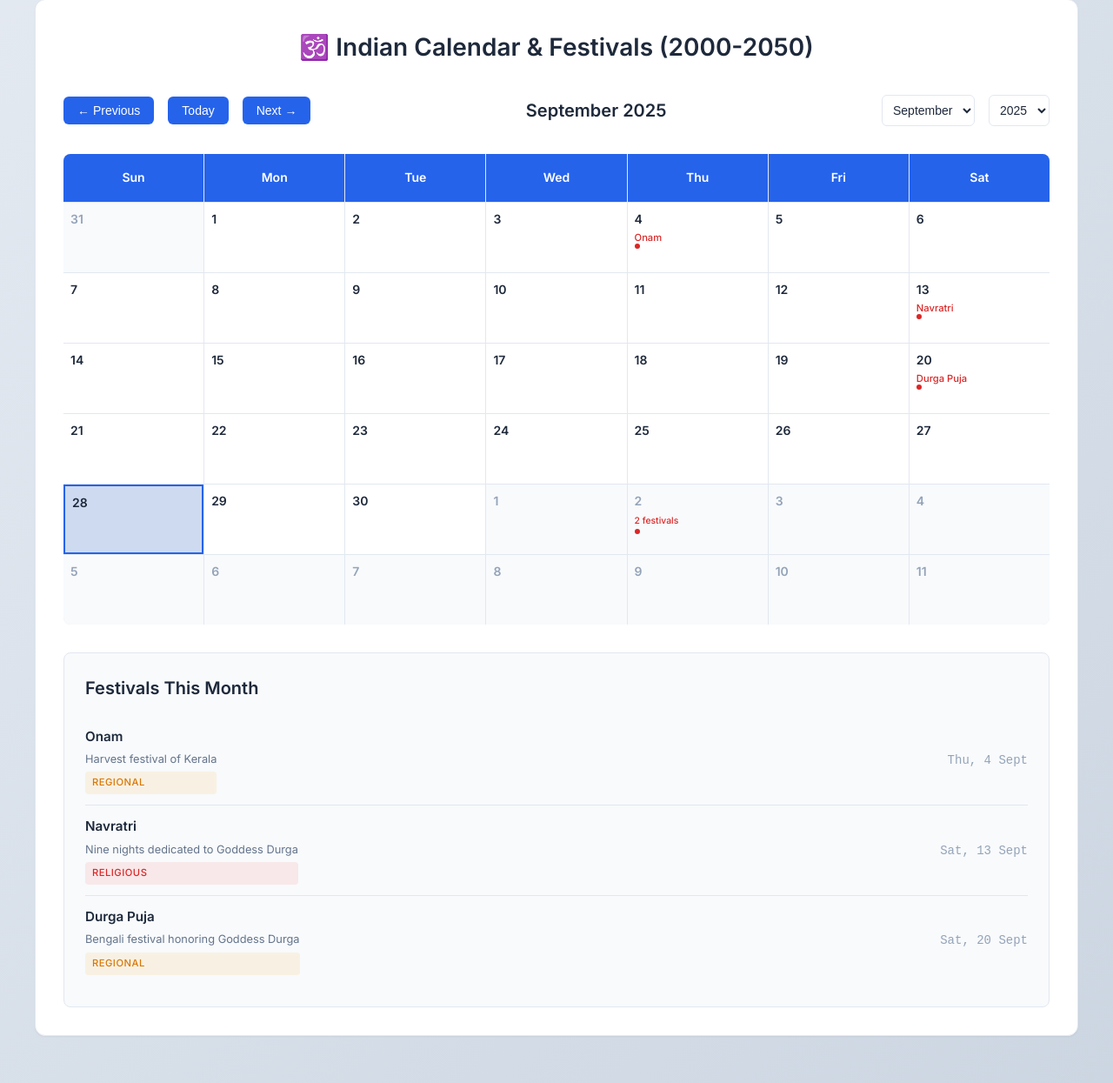
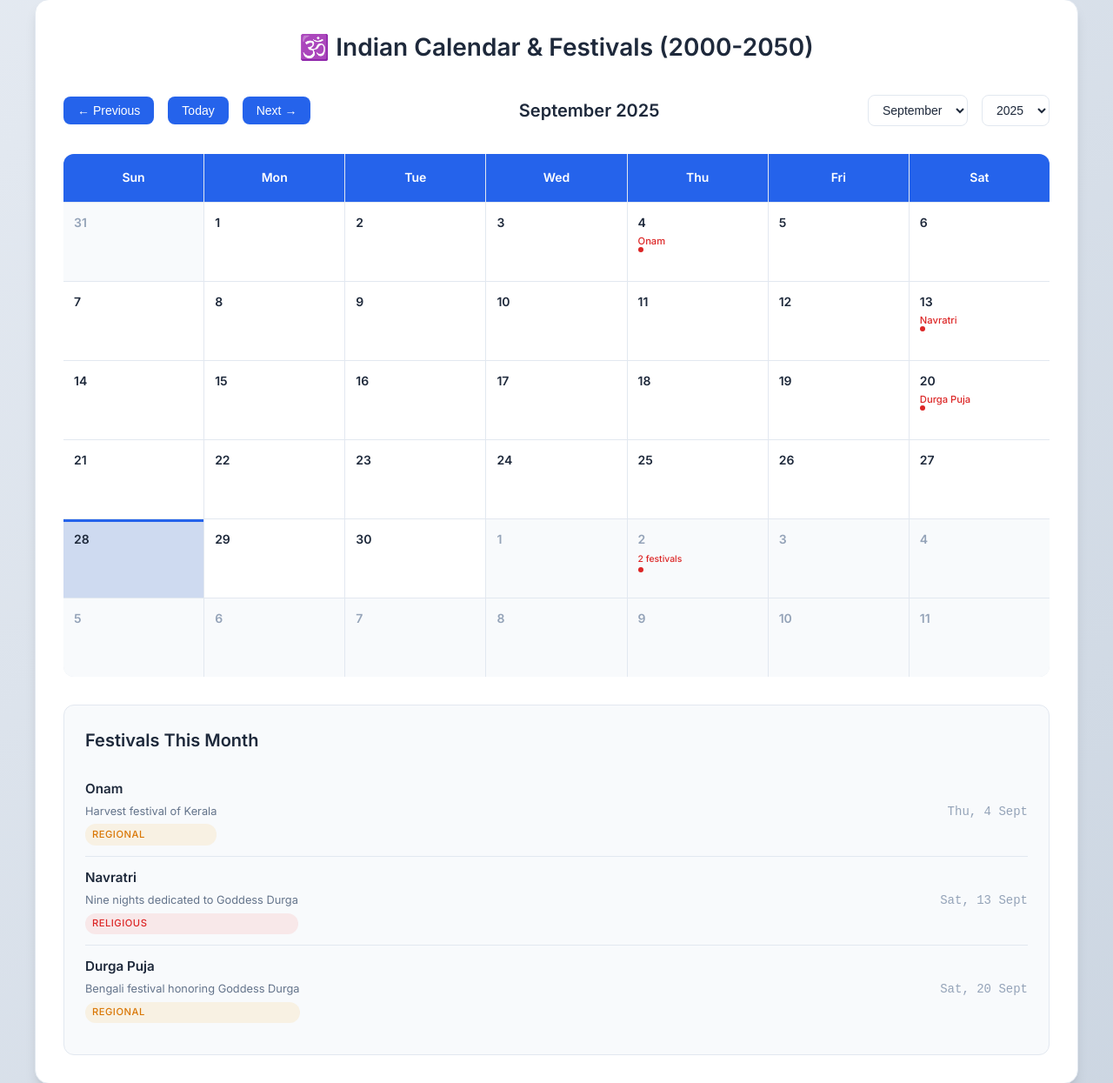
Before and after one commit to ashwanisinghel/KeepScreenAwake, a plain HTML site: page index.html in a window 1280 px wide. Shown: the part 2321-3566 px from the top of the page at 87% size. Drawn offline with Linux system fonts and the light colour scheme.

Commit message:
redesign calender

```diff
--- a/css/tools/indian-calendar.css
+++ b/css/tools/indian-calendar.css
@@ -2,12 +2,12 @@
 .indian-calendar {
     background: var(--card-background);
     border: 1px solid var(--border-color);
-    border-radius: 12px;
+    border-radius: 16px;
     padding: 2rem;
     margin: 2rem 1rem;
     max-width: 1200px;
     width: 100%;
-    box-shadow: var(--shadow-sm);
+    box-shadow: var(--shadow-lg);
 }
 
 .indian-calendar h2 {
@@ -42,14 +42,16 @@
     background: var(--primary-color);
     color: white;
     border: none;
-    border-radius: 6px;
+    border-radius: 8px;
     cursor: pointer;
     font-size: 0.875rem;
-    transition: background-color 0.2s ease;
+    font-weight: 500;
+    transition: all 0.2s ease;
 }
 
 .calendar-nav button:hover {
     background: #1d4ed8;
+    transform: translateY(-1px);
 }
 
 .calendar-nav button:disabled {
@@ -73,12 +75,18 @@
 }
 
 .calendar-selectors select {
-    padding: 0.5rem;
+    padding: 0.5rem 0.75rem;
     border: 1px solid var(--border-color);
-    border-radius: 6px;
+    border-radius: 8px;
     background: var(--card-background);
     color: var(--text-primary);
     font-size: 0.875rem;
+    transition: border-color 0.2s ease;
+}
+
+.calendar-selectors select:focus {
+    outline: none;
+    border-color: var(--primary-color);
 }
 
 .calendar-grid {
@@ -86,7 +94,7 @@
     grid-template-columns: repeat(7, 1fr);
     gap: 1px;
     background: var(--border-color);
-    border-radius: 8px;
+    border-radius: 12px;
     overflow: hidden;
     margin-bottom: 2rem;
 }
@@ -102,8 +110,8 @@
 
 .calendar-day {
     background: var(--card-background);
-    min-height: 80px;
-    padding: 0.5rem;
+    min-height: 90px;
+    padding: 0.75rem;
     display: flex;
     flex-direction: column;
     position: relative;
@@ -122,11 +130,21 @@
 
 .calendar-day.today {
     background: rgba(37, 99, 235, 0.1);
-    border: 2px solid var(--primary-color);
+    position: relative;
+}
+
+.calendar-day.today::before {
+    content: '';
+    position: absolute;
+    top: 0;
+    left: 0;
+    right: 0;
+    height: 3px;
+    background: var(--primary-color);
 }
 
 .calendar-day.selected {
-    background: rgba(37, 99, 235, 0.2);
+    background: rgba(37, 99, 235, 0.15);
 }
 
 .day-number {
@@ -168,7 +186,7 @@
     margin-top: 2rem;
     padding: 1.5rem;
     background: var(--background-start);
-    border-radius: 8px;
+    border-radius: 12px;
     border: 1px solid var(--border-color);
 }
 
@@ -185,11 +203,22 @@
     align-items: center;
     padding: 0.75rem 0;
     border-bottom: 1px solid var(--border-color);
+    transition: background-color 0.2s ease;
+}
+
+.festival-item:hover {
+    background: var(--card-background);
+    margin: 0 -0.5rem;
+    padding-left: 0.5rem;
+    padding-right: 0.5rem;
+    border-radius: 8px;
 }
 
 .festival-item:last-child {
     border-bottom: none;
 }
+
+
 
 .festival-details {
     display: flex;
@@ -217,8 +246,8 @@
 
 .festival-type {
     display: inline-block;
-    padding: 0.25rem 0.5rem;
-    border-radius: 4px;
+    padding: 0.2rem 0.5rem;
+    border-radius: 12px;
     font-size: 0.7rem;
     font-weight: 500;
     text-transform: uppercase;
```
